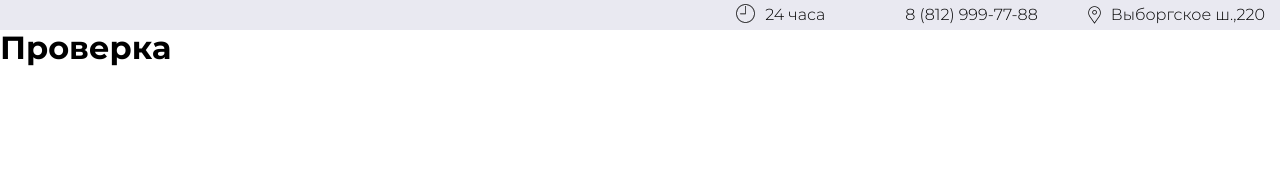
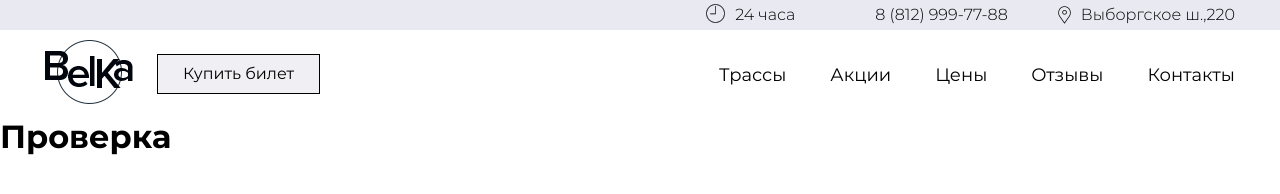
Before and after one commit to Lit-o/belka, a plain HTML site: page belka.html in a window 1280 px wide. Drawn offline with Linux system fonts and the light colour scheme.

Commit message:
Сделал и отстилизовал вторую адаптивную линию хедора

```diff
--- a/belka.html
+++ b/belka.html
@@ -24,6 +24,22 @@
     </div>
 
     <div class="header-second-row">
+      <div class="header-second-row__left">
+        <div class="logo"><img src="img/logo.png" alt="логотип Белка - центр скалолазания" width="88" height="64"></div>
+        <a href="" class="header-buy-btn">Купить билет</a>
+      </div>
+
+      <div class="header-second-row__right">
+        <nav class="header-nav">
+          <ul class="header-list">
+            <li class="header-list__item"><a href="">Трассы</a></li>
+            <li class="header-list__item"><a href="">Акции</a></li>
+            <li class="header-list__item"><a href="">Цены</a></li>
+            <li class="header-list__item"><a href="">Отзывы</a></li>
+            <li class="header-list__item"><a href="">Контакты</a></li>
+          </ul>
+        </nav>
+      </div>
 
     </div>
   </header>
--- a/css/style.css
+++ b/css/style.css
@@ -43,13 +43,14 @@ https://google-webfonts-helper.herokuapp.com/*/
 
 /*Закончил подключать шрифты*/
 
-p {
+* {
   padding: 0;
    margin: 0;
 }
 
 a {
   text-decoration: none;
+  color: #000;
 }
 
 .header-first-row {
@@ -173,9 +174,123 @@ a {
   }
 }
 
+@media (min-width: 1280px) {
+  .header-marker {
+    margin-right: 45px;
+  }
+}
+
 /*Закончил адаптивную первую серую линейку*/
 
+.header-second-row {
+  display: -webkit-flex;
+     display: -moz-flex;
+      display: -ms-flex;
+       display: -o-flex;
+          display: flex;
 
+  justify-content: space-between;
+}
+.header-second-row__left {
+  margin-left: 45px;
+}
+.logo {
+  display: inline-block;
+  margin: 10px 0px;
+
+  vertical-align: middle;
+}
+.header-buy-btn {
+  display: inline-block;
+  margin-left: 20px;
+  padding: 10px 25px;
+  vertical-align: middle;
+
+  font-family: Montserrat, sans-serif;
+  font-size: 16px;
+  color: #000;
+
+  -webkit-box-sizing: border-box;
+     -moz-box-sizing: border-box;
+          box-sizing: border-box;
+  background-color: #efeff4;
+  border: 1px solid #000;
+}
+
+.header-second-row__right {
+  margin-right: 45px;
+}
+.header-nav{
+-webkit-box-sizing: border-box;
+-moz-box-sizing: border-box;
+box-sizing: border-box;
+height: 100%;
+
+}
+
+.header-list {
+  -webkit-box-sizing: border-box;
+  -moz-box-sizing: border-box;
+  box-sizing: border-box;
+height: 100%;
+line-height: 88px;
+
+
+}
+.header-list__item {
+  position: relative;
+
+  -webkit-box-sizing: border-box;
+  -moz-box-sizing: border-box;
+  box-sizing: border-box;
+
+  display: inline-block;
+  vertical-align: middle;
+  margin: 0 20px;
+
+  font-family: Montserrat, sans-serif;
+  font-size: 18px;
+  color: #000;
+}
+.header-list__item:last-child {
+  margin-right: 0;
+}
+
+.header-list__item:hover:after {
+
+  content: '';
+
+  position: absolute;
+  right: 0;
+  left: 0;
+  bottom: 27px;
+  margin:0 auto;
+
+  display: block;
+  width: 28px;
+  height: 1px;
+
+  background-color: #000;
+}
+
+@media (min-width: 320px) and (max-width: 767px) {
+  .header-second-row {
+    display: none;
+  }
+}
+
+@media (min-width: 768px) and (max-width: 1279px) {
+  .header-buy-btn {
+    display: none;
+  }
+
+  .header-second-row__left {
+    margin-left: 15px;
+  }
+  .header-second-row__right {
+    margin-right: 15px;
+  }
+}
 
 h1 {
   font-family: Montserrat, sant-serif;
```
Also changed, not shown: img/logo.png (added).
